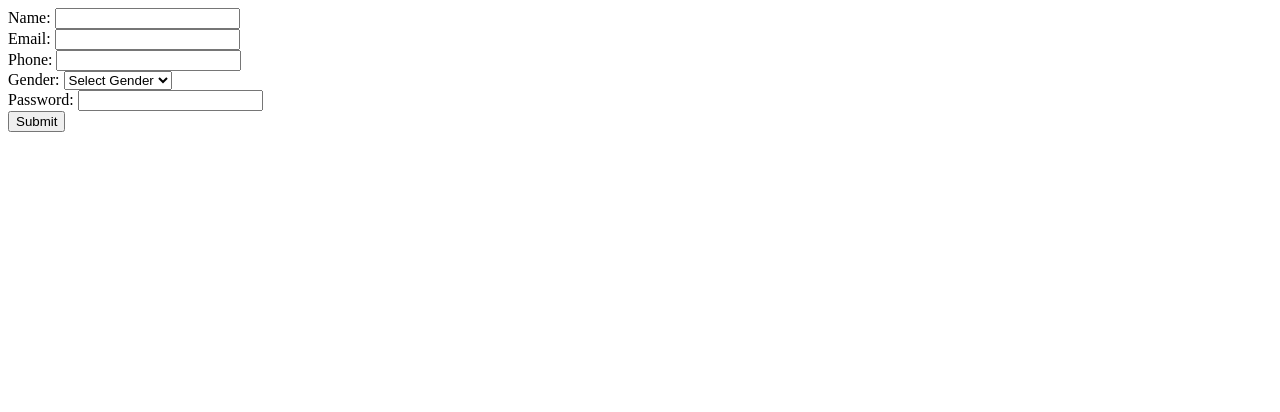
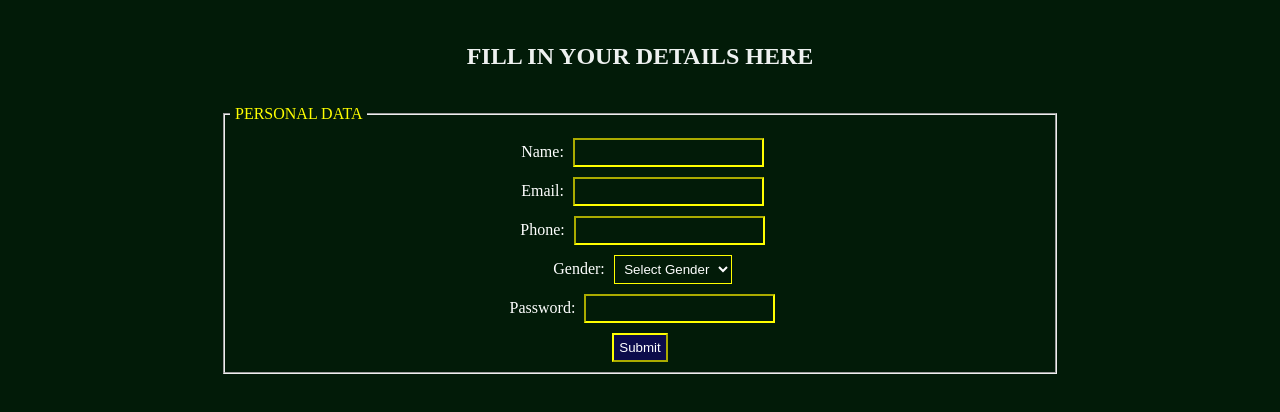
Before and after one commit to ebereedem/HTML-form, a plain HTML site: page index.html in a window 1280 px wide. Drawn offline with Linux system fonts and the light colour scheme.

Commit message:
Add CSS file

```diff
--- a/index.html
+++ b/index.html
@@ -3,9 +3,13 @@
 <head>
   <meta charset="UTF-8">
   <title>Simple Form</title>
+  <link rel="stylesheet" href="style.css"/>
 </head>
 <body>
+  <h2>FILL IN YOUR DETAILS HERE</h2>
   <form id="myForm" onsubmit="return validateForm()" method="post">
+    <fieldset>
+      <legend>PERSONAL DATA</legend>
     <div>
       <label for="name">Name:</label>
       <input type="text" id="name" name="name" required>
@@ -33,8 +37,9 @@
       <input type="password" id="password" name="password" required>
     </div>
     <div>
-      <input type="submit" value="Submit">
+      <input id="submit" type="submit" value="Submit">
     </div>
+  </fieldset>
   </form>
 
   <script>
--- /dev/null
+++ b/style.css
@@ -0,0 +1,30 @@
+*{
+text-align: center;
+padding:5px;
+background-color: rgb(2, 27, 8);
+}
+h2{
+color:rgb(238, 241, 240);
+}
+label{
+    color: white;
+}
+input{
+    border-color: yellow;
+    color:white;
+}
+select{
+    border-color:yellow;
+    color:white;
+}
+#submit{
+    background-color:rgb(12, 12, 75);
+}
+fieldset{
+    margin-left: 200px;
+    margin-right: 200px;
+}
+legend{
+    text-align: left;
+    color:yellow;
+}
```
